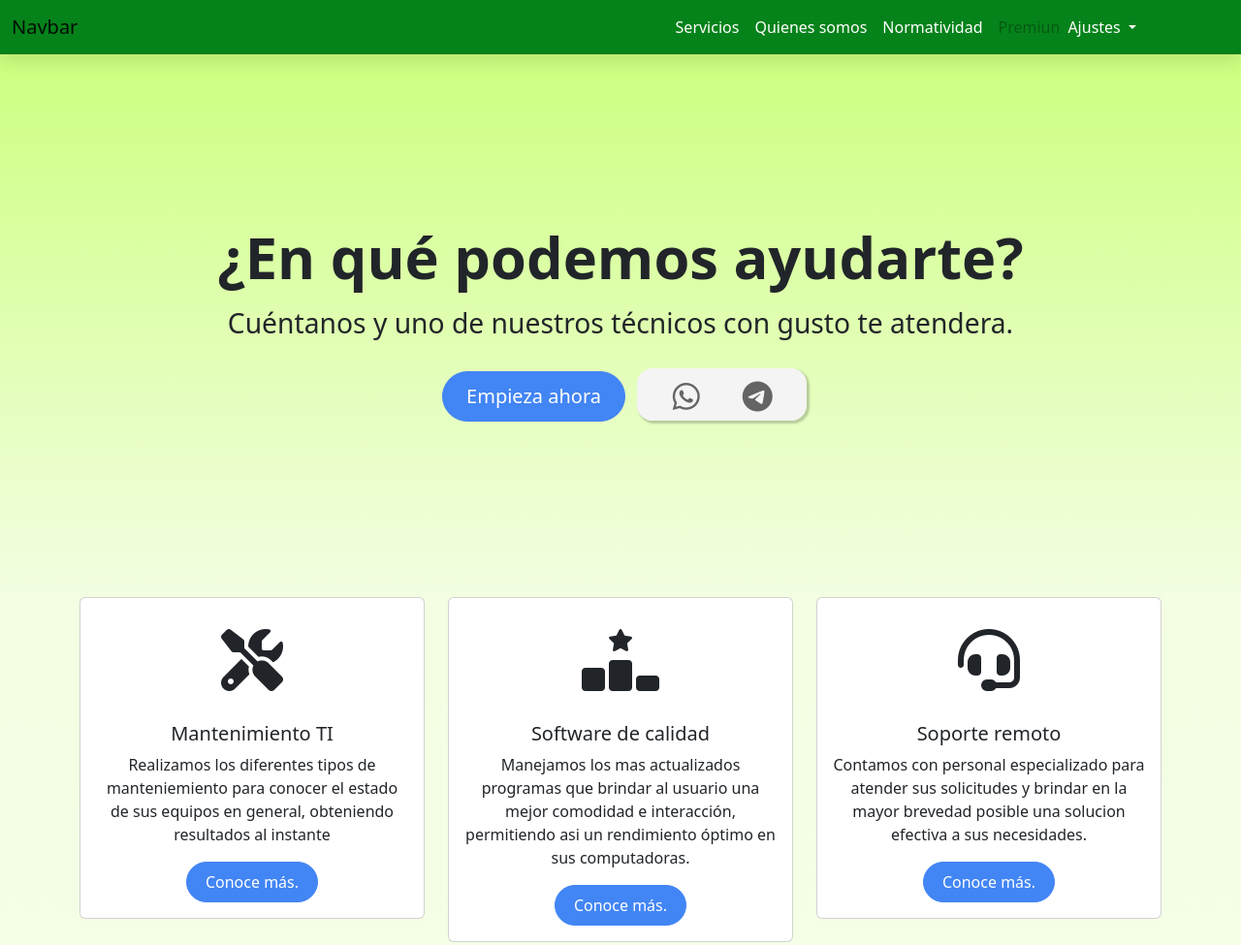
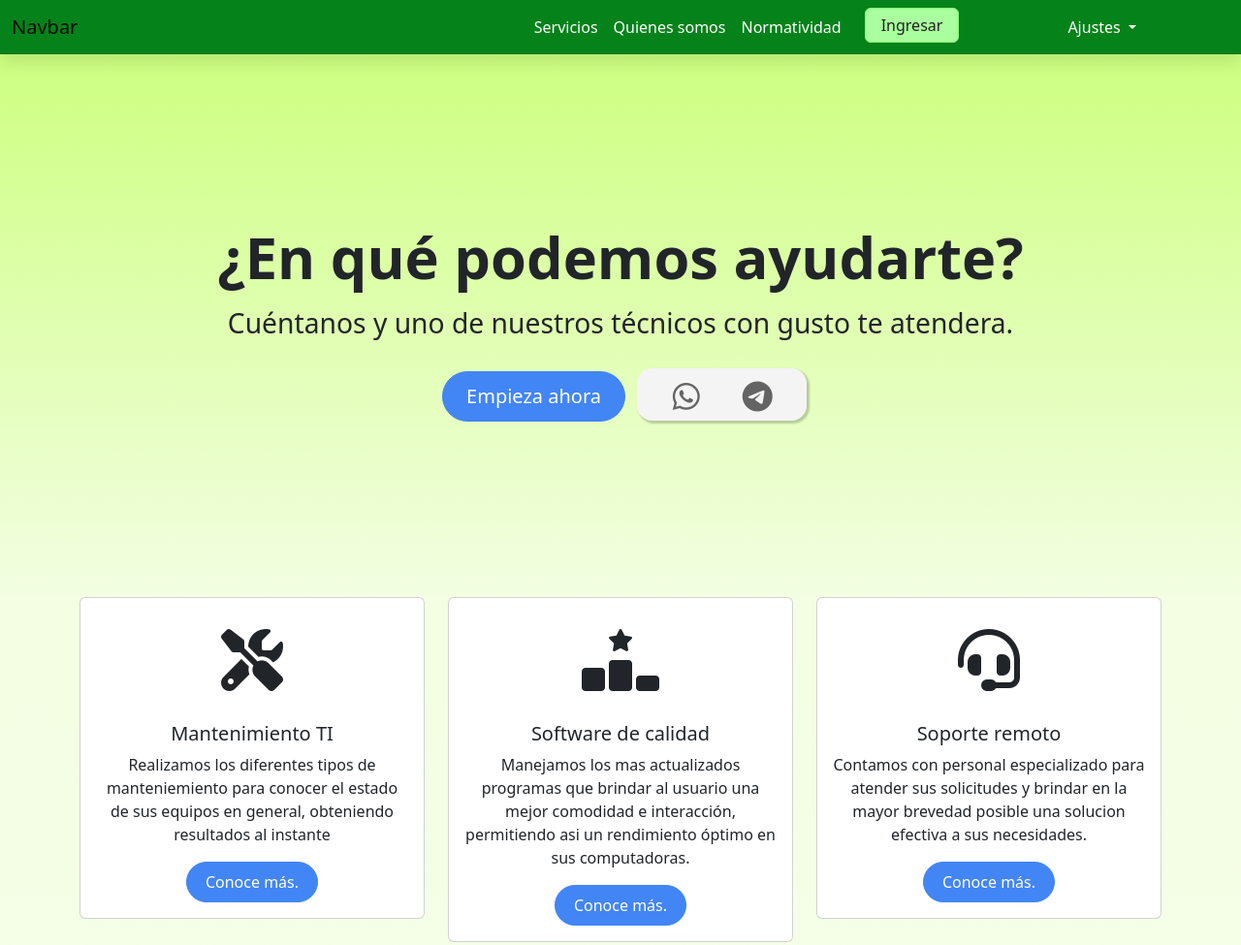
Before and after one commit to vanegasledezma/Proyect_1, a plain HTML site: page index.html in a window 1280 px wide. Shown: the top 975 px of the page at 97% size. Drawn offline with nearby package versions, Linux system fonts and the light colour scheme.

Commit message:
CSS
CSS Modificado (Navbar)

```diff
--- a/css/index.css
+++ b/css/index.css
@@ -12,6 +12,13 @@
 
 .navbar-brand {
   padding-right: 6em;
+}
+
+.login-button {
+  background-color: #a9ff9e !important;
+  color: #212121 !important;
+  border: 1px solid #87ff77 !important;
+  padding: 0.3em 1em 0.3em 1em !important;
 }
 
 
@@ -55,8 +62,8 @@
   .section-left .row .col-md-6 p,
   .section-right .row .col-md-6 p {
     font-size: 0.9em;
+  }
 
-  }
 
 }
 
--- a/index.html
+++ b/index.html
@@ -42,11 +42,22 @@
                     <li class="nav-item">
                         <a class="nav-link" href="#Normatividad">Normatividad</a>
                     </li>
+
+                    <!-- Boton de ingreso -->
                     <li class="nav-item">
-                        <a class="nav-link disabled">Premiun</a>
+                        <button type="button" class="btn btn-secondary login-button" style="margin: 0 6em 0 1em;list-style: none;">Ingresar</button>
                     </li>
                 </ul>
-                <li class="nav-item dropdown" style="padding-right: 6em;list-style: none;">
+                <script>
+                <? php
+                    if ($this -> session -> userdata('username') == TRUE) { }
+                ?>
+
+                </script>
+
+
+                <!-- Opciones de usuario -->
+                <li class="nav-item dropdown" style="padding: 0 6em 0 1em;list-style: none;">
                     <a class="nav-link dropdown-toggle" href="#" role="button" data-bs-toggle="dropdown"
                         aria-expanded="false">
                         Ajustes
@@ -54,10 +65,10 @@
                     <div class="dropdown-menu dropdown-menu-right dropdown-menu-lg-left">
                         <button class="dropdown-item" type="button">Editar perfil</button>
                         <button class="dropdown-item" type="button">Soporte</button>
+                        <hr class="dropdown-divider">
                         <button class="dropdown-item" type="button">Cerrar sesión</button>
                     </div>
                 </li>
-
             </div>
         </div>
 
```
